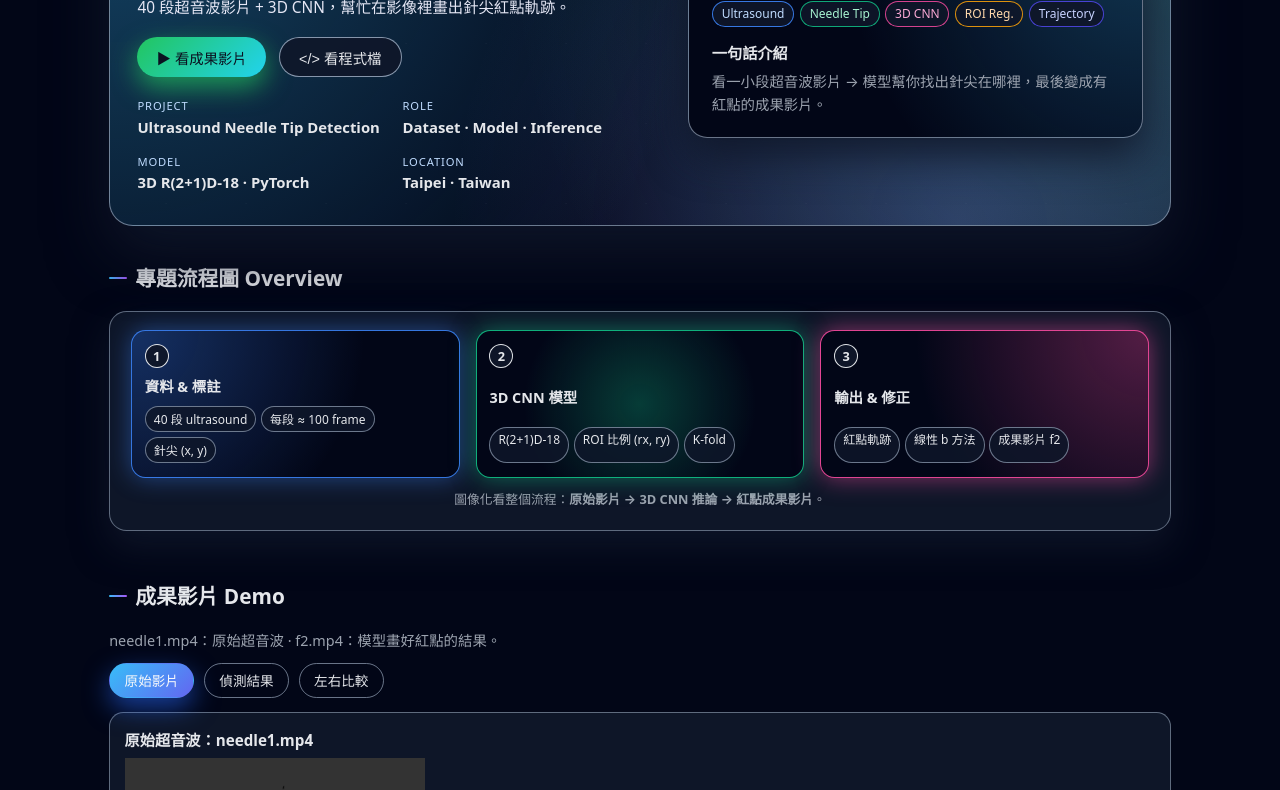
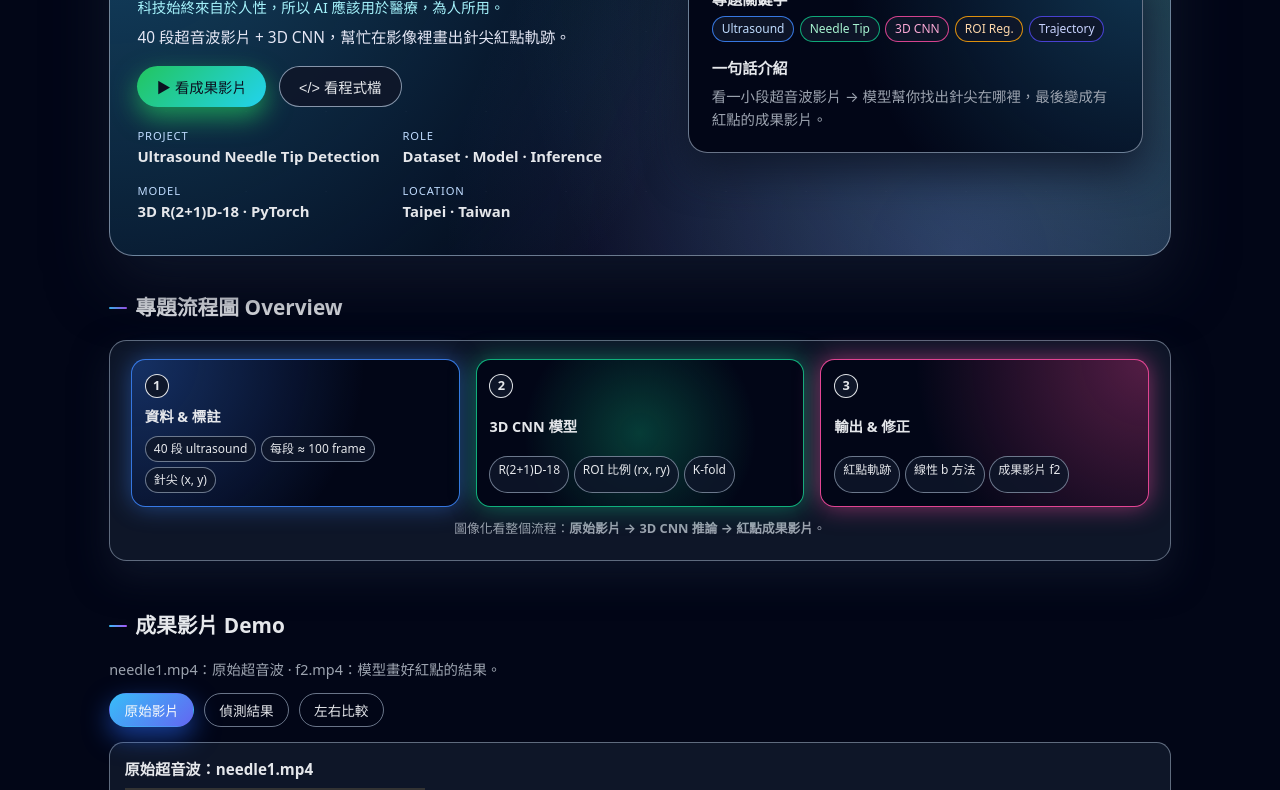
Before and after one commit to chi77770609/final, a plain HTML site: page biomed-ai-site/index.html in a window 1280 px wide. Shown: the part 230-1020 px from the top of the page. Drawn offline with Linux system fonts and the light colour scheme; grey boxes are pictures that could not be loaded.

Commit message:
index.html

```diff
--- a/biomed-ai-site/index.html
+++ b/biomed-ai-site/index.html
@@ -159,6 +159,11 @@
       font-size: 2.1rem;
       font-weight: 800;
       margin-bottom: 0.5rem;
+    }
+    .hero-slogan {
+      font-size: 0.9rem;
+      color: #a5f3fc; /* 淺藍綠，醫療感 */
+      margin-bottom: 0.4rem;
     }
     .hero-subtitle {
       font-size: 0.96rem;
@@ -554,6 +559,11 @@
           <span>Ultrasound · Needle Tip</span>
         </div>
         <h1 class="hero-title">超音波針尖偵測 · 生醫 AI 專題</h1>
+
+        <p class="hero-slogan">
+          科技始終來自於人性，所以 AI 應該用於醫療，為人所用。
+        </p>
+
         <p class="hero-subtitle">
           40 段超音波影片 + 3D CNN，幫忙在影像裡畫出針尖紅點軌跡。
         </p>
```
